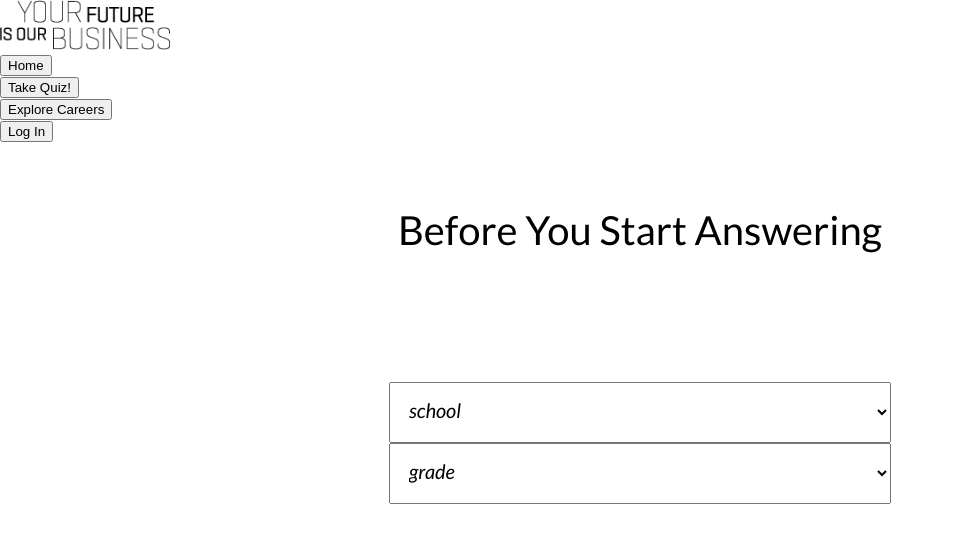
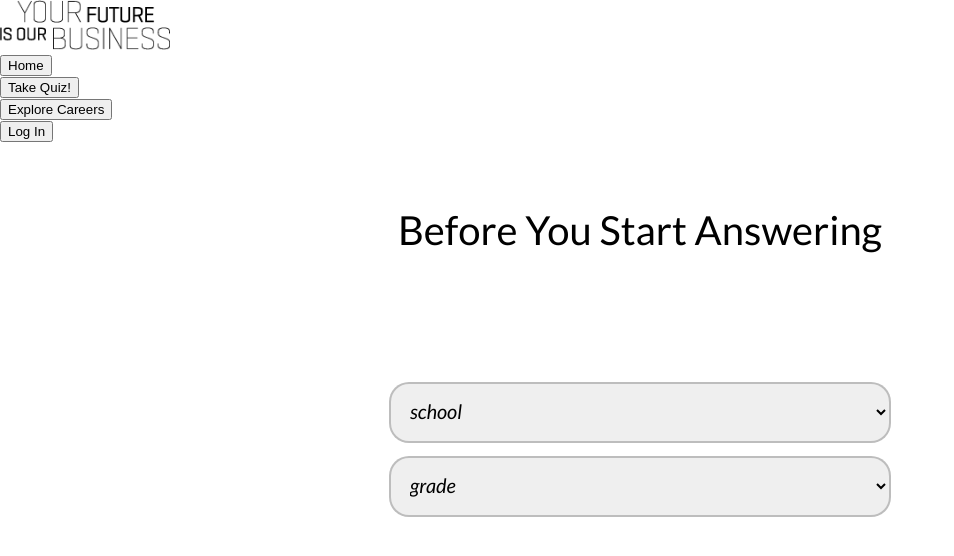
Before and after one commit to ucsc-blueprint/yfiob2, a React (Create React App) app: page / in a window 1280 px wide. Shown: the top 556 px of the page, without its empty margins (0-954 px from the left). Built offline with nearby package versions, Linux system fonts and the light colour scheme.

Commit message:
Finished 4/5 of task

```diff
--- a/src/Components/BeforeYouStart/BeforeYouStart.css
+++ b/src/Components/BeforeYouStart/BeforeYouStart.css
@@ -17,13 +17,17 @@
     display: flex;
     flex-direction: column;
     align-items: center;
-    padding-top: 1em;
     gap: 15px;
 
     width: 502px;
     height: 61px;
 
+    border: 2px solid;
+    border-color: #8989897D;
+    border-radius: 20px;
+
     margin: auto;
+    margin-bottom: 1%;
 
     font-family: Lato;
     font-size: 20px;
--- a/src/Components/BeforeYouStart/BeforeYouStart.jsx
+++ b/src/Components/BeforeYouStart/BeforeYouStart.jsx
@@ -3,7 +3,11 @@ import { Navbar } from '../Navbar'
 
 export const BeforeYouStart = () => {
     return (
-        <>
+        <div
+        // style={{
+        //     backgroundColor: 'blue',
+        //   }}
+        >
             <Navbar></Navbar>
             <div className = "header">Before You Start Answering</div>
 
@@ -15,6 +19,6 @@ export const BeforeYouStart = () => {
                     <option selected disabled>grade</option>
                 </select>
             </div>
-        </>
+        </div>
     )
 }
```
Lines whose indentation alone changed are shown as unchanged.
